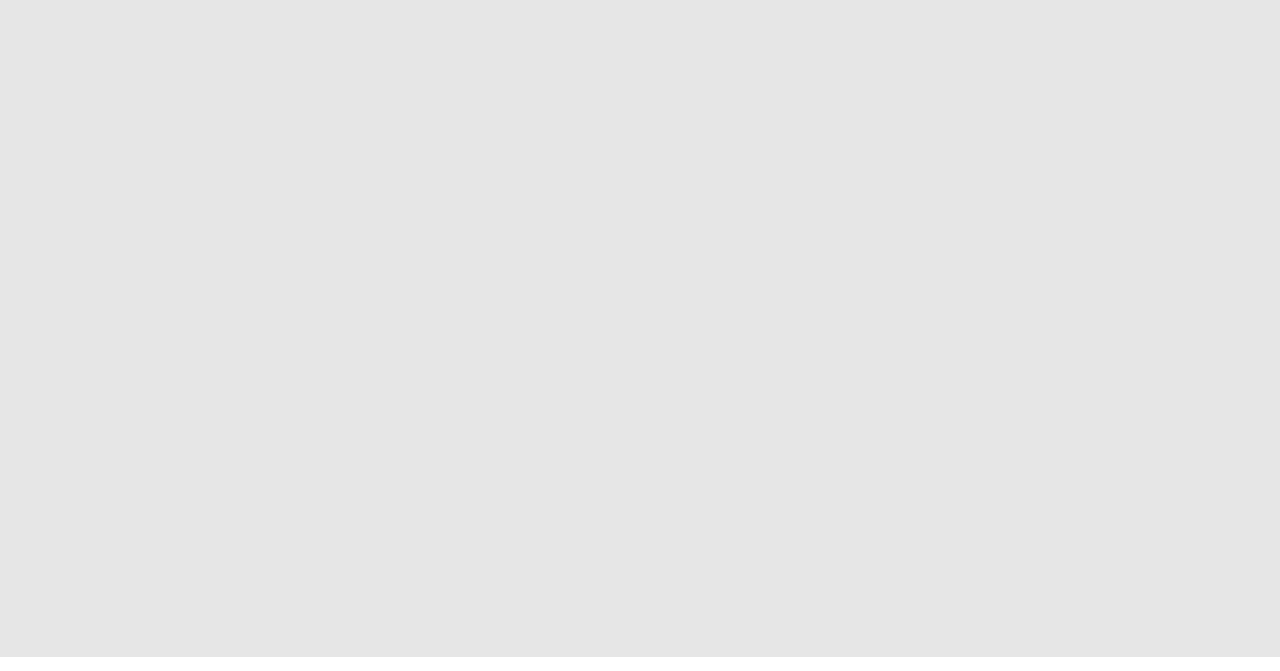
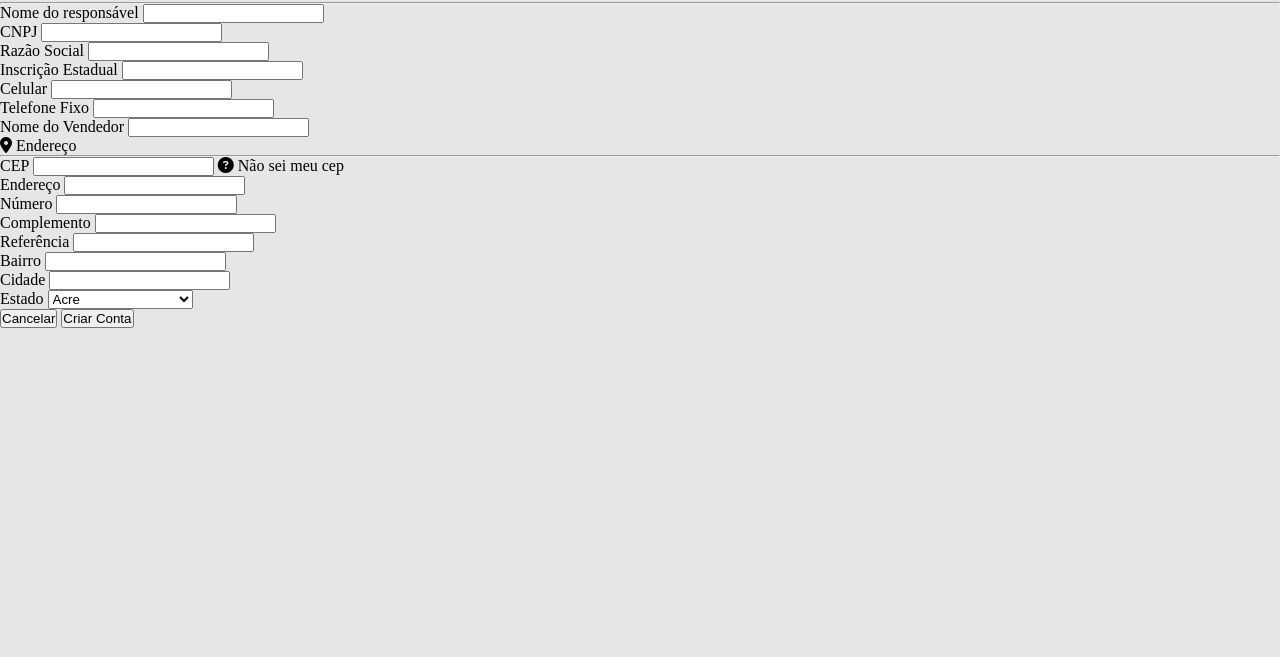
Before and after one commit to renanribs/hackadev, a website: page pages/cadastro/registration.html in a window 1280 px wide. Shown: the part 67-738 px from the top of the page. Drawn offline with Linux system fonts and the light colour scheme.

Commit message:
Html pagina de cadastro

```diff
--- a/pages/cadastro/registration.html
+++ b/pages/cadastro/registration.html
@@ -23,6 +23,104 @@
         <a href="#"><i class="fa-solid fa-bag-shopping" id="nav-icons"></i></a>
       </div>
     </div>
+    <div class="formulario-cadastro">
+      <form action="">
+        <div class="formulario-dados-pessoais">
+          <i class="fa-solid fa-list"></i
+          ><span class="formulario-titulo-dados-pessoais"> Dados Pessoais</span>
+
+          <hr />
+
+          <div class="field">
+            Nome do responsável <input type="text" name="nome" />
+          </div>
+          <div class="field">CNPJ <input type="number" name="cnpj" /></div>
+          <div class="field">
+            Razão Social <input type="text" name="razao-social" />
+          </div>
+          <div class="field">
+            Inscrição Estadual <input type="number" name="inscricao-estadual" />
+          </div>
+          <div class="field">
+            Celular <input type="number" name="celular" />
+          </div>
+          <div class="field">
+            Telefone Fixo <input type="number" name="telefone-fixo" />
+          </div>
+          <div class="field">
+            Nome do Vendedor <input type="text" name="nome-vendedor" />
+          </div>
+        </div>
+        <div class="formulario-endereco">
+          <i class="fa-solid fa-location-dot"></i
+          ><span class="formulario-titulo-endereco"> Endereço</span>
+          <hr />
+          <div class="field">
+            CEP <input type="number" name="cep" />
+            <i class="fa-solid fa-circle-question"></i
+            ><span id="formulario-cep"> Não sei meu cep</span>
+          </div>
+          <div class="field">
+            Endereço <input type="text" name="endereco" />
+          </div>
+          <div class="field">
+            Número <input type="number" name="numero-endereco" />
+          </div>
+          <div class="field">
+            Complemento <input type="number" name="complemento-endereco" />
+          </div>
+          <div class="field">
+            Referência <input type="number" name="referencia-endereco" />
+          </div>
+          <div class="field">
+            Bairro <input type="number" name="bairro-endereco" />
+          </div>
+          <div class="field">
+            Cidade <input type="number" name="cidade-endereco" />
+          </div>
+          <div class="field">
+            Estado
+            <select id="estado" name="estado">
+              <option value="AC">Acre</option>
+              <option value="AL">Alagoas</option>
+              <option value="AP">Amapá</option>
+              <option value="AM">Amazonas</option>
+              <option value="BA">Bahia</option>
+              <option value="CE">Ceará</option>
+              <option value="DF">Distrito Federal</option>
+              <option value="ES">Espírito Santo</option>
+              <option value="GO">Goiás</option>
+              <option value="MA">Maranhão</option>
+              <option value="MT">Mato Grosso</option>
+              <option value="MS">Mato Grosso do Sul</option>
+              <option value="MG">Minas Gerais</option>
+              <option value="PA">Pará</option>
+              <option value="PB">Paraíba</option>
+              <option value="PR">Paraná</option>
+              <option value="PE">Pernambuco</option>
+              <option value="PI">Piauí</option>
+              <option value="RJ">Rio de Janeiro</option>
+              <option value="RN">Rio Grande do Norte</option>
+              <option value="RS">Rio Grande do Sul</option>
+              <option value="RO">Rondônia</option>
+              <option value="RR">Roraima</option>
+              <option value="SC">Santa Catarina</option>
+              <option value="SP">São Paulo</option>
+              <option value="SE">Sergipe</option>
+              <option value="TO">Tocantins</option>
+              <option value="EX">Estrangeiro</option>
+            </select>
+          </div>
+        </div>
+        <button class="formulario-button-cancelar">Cancelar</button>
+        <input
+          class="formulario-button-criar-conta"
+          type="submit"
+          name="enviar"
+          value="Criar Conta"
+        />
+      </form>
+    </div>
     <footer>
       <div class="footer-div">
         <h2>Fashionista</h2>
```
